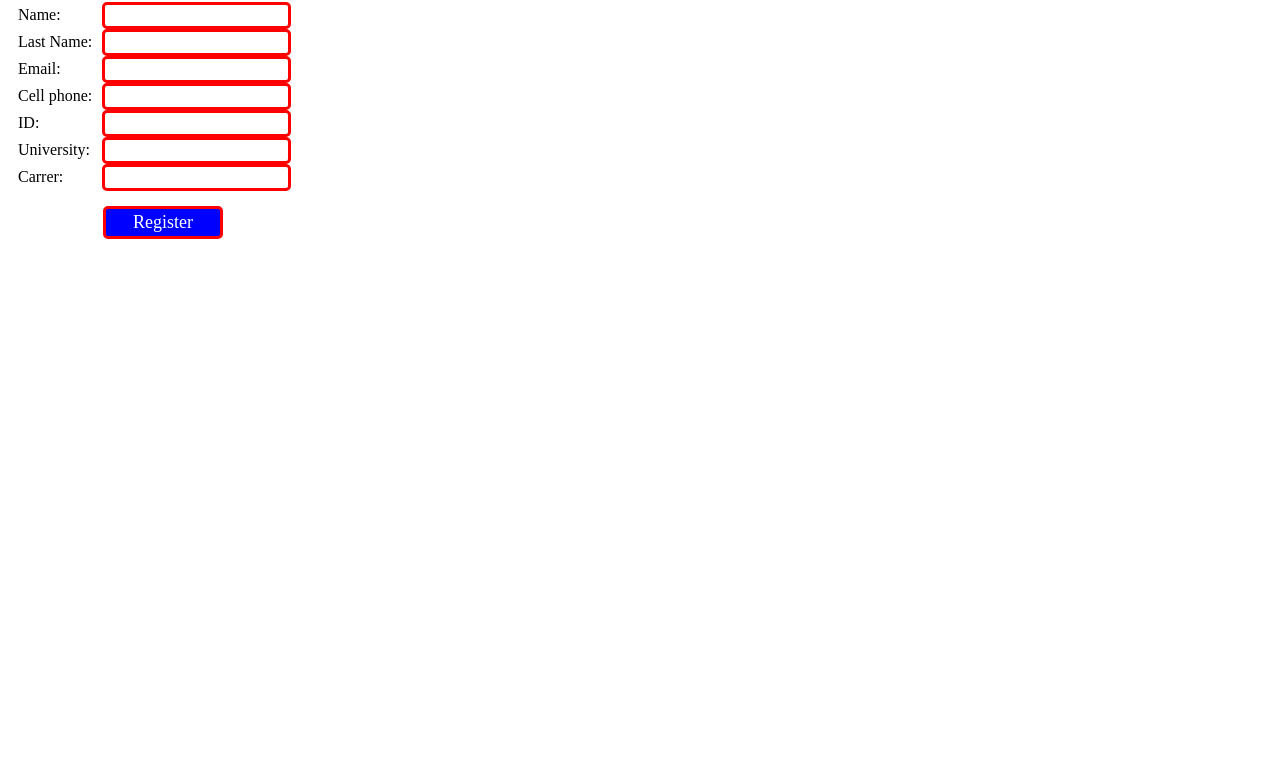
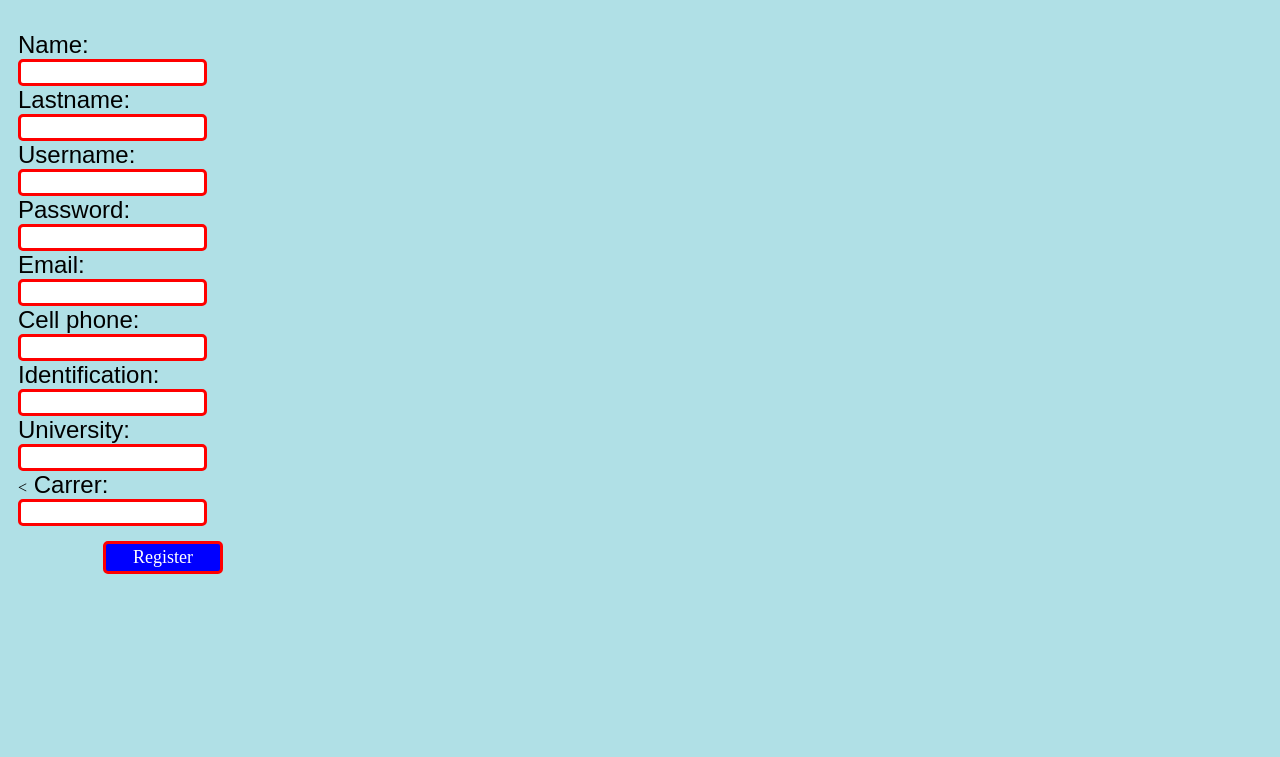
Before and after one commit to dnnxl15/Proyect-Data-Bases-II, a plain HTML site: page Project_Database_II/signUp.html in a window 1280 px wide. Shown: the part 43-800 px from the top of the page. Drawn offline with Linux system fonts and the light colour scheme; files that its build step writes are made by us from their sources.

Commit message:
Add files via upload

```diff
--- a/Project_Database_II/signUp.html
+++ b/Project_Database_II/signUp.html
@@ -4,23 +4,27 @@
 	<title>Register student</title>
 	<link rel="stylesheet" type="text/css" href="styles.css">
 </head>
-<body>
+<body style="background-color:powderblue;">
 	<div class= "form-container">
-		<p class = "form-header"> Register </p>
+		<font size="5" face="Arial"> Register <br><br></font>
 		<form method="POST">
-			<label>Name:</label>
+			<font size="5" face="Arial"> Name: <br></font>
 				<input type="text" name="name"><br>
-			<label>Last Name:</label>
+			<font size="5" face="Arial"> Lastname: <br></font>
 				<input type="text" name="lastName"><br>
-			<label>Email:</label>
+			<font size="5" face="Arial"> Username: <br></font>
+				<input type="text" name="username"><br>
+			<font size="5" face="Arial"> Password: <br></font>
+				<input type="text" name="password"><br>
+			<font size="5" face="Arial"> Email: <br></font>
 				<input type="email" name="email"><br>
-			<label>Cell phone:</label>
+			<font size="5" face="Arial"> Cell phone: <br></font>
 				<input type="text" name="cellPhone"><br>
-			<label>ID:</label>
+			<font size="5" face="Arial"> Identification: <br></font>
 				<input type="text" name="id"><br>
-			<label>University:</label>
+			<font size="5" face="Arial"> University: <br></font>
 				<input type="text" name="university.universityName"><br>
-			<label>Carrer:</label>
+			<<font size="5" face="Arial"> Carrer: <br></font>
 				<input type="text" name="university.carrerName "><br>
 			<input type="submit" value="Register">
 		</form>
```
